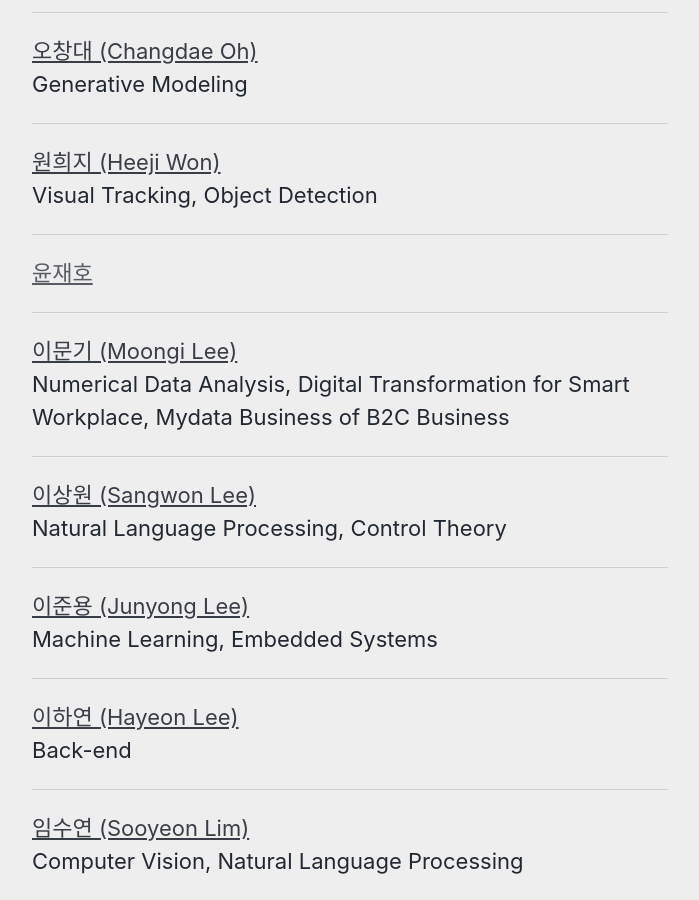
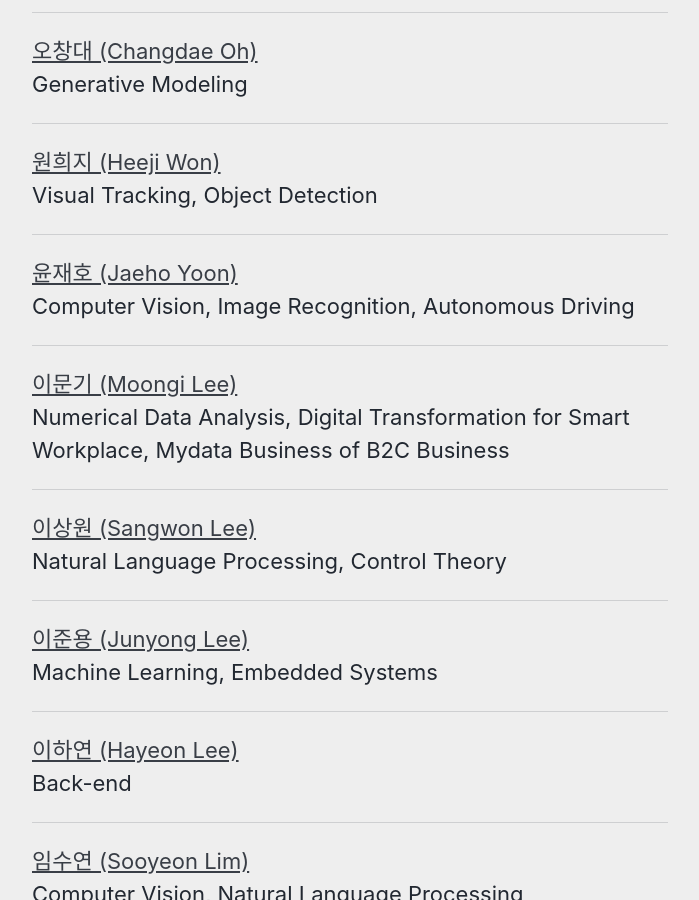
Before and after one commit to TAVEResearch/TAVEResearch.github.io, a Jekyll site: the page built from people.md, in a window 1280 px wide and 900 px high, scrolled down 1205 px. Shown: the whole window, without its empty margins (290-989 px from the left). Built offline with Jekyll 4.4.1, drawn with Linux system fonts in a browser that asks for light colours; cached includes are drawn as plain includes.

Commit message:
Update _config.yml

```diff
--- a/_config.yml
+++ b/_config.yml
@@ -307,9 +307,9 @@ People:
   - name: 원희지 (Heeji Won)
     interests: "Visual Tracking, Object Detection"
     gitblog: "https://github.com/HeejiWon"
-  - name: 윤재호
-    interests: ""
-    gitblog: ""
+  - name: 윤재호 (Jaeho Yoon)
+    interests: "Computer Vision, Image Recognition, Autonomous Driving"
+    gitblog: "https://github.com/dkssud8150"
   - name: 이문기 (Moongi Lee)
     interests: "Numerical Data Analysis, Digital Transformation for Smart Workplace, Mydata Business of B2C Business"
     gitblog: "https://blog.naver.com/ansrl23"
```
